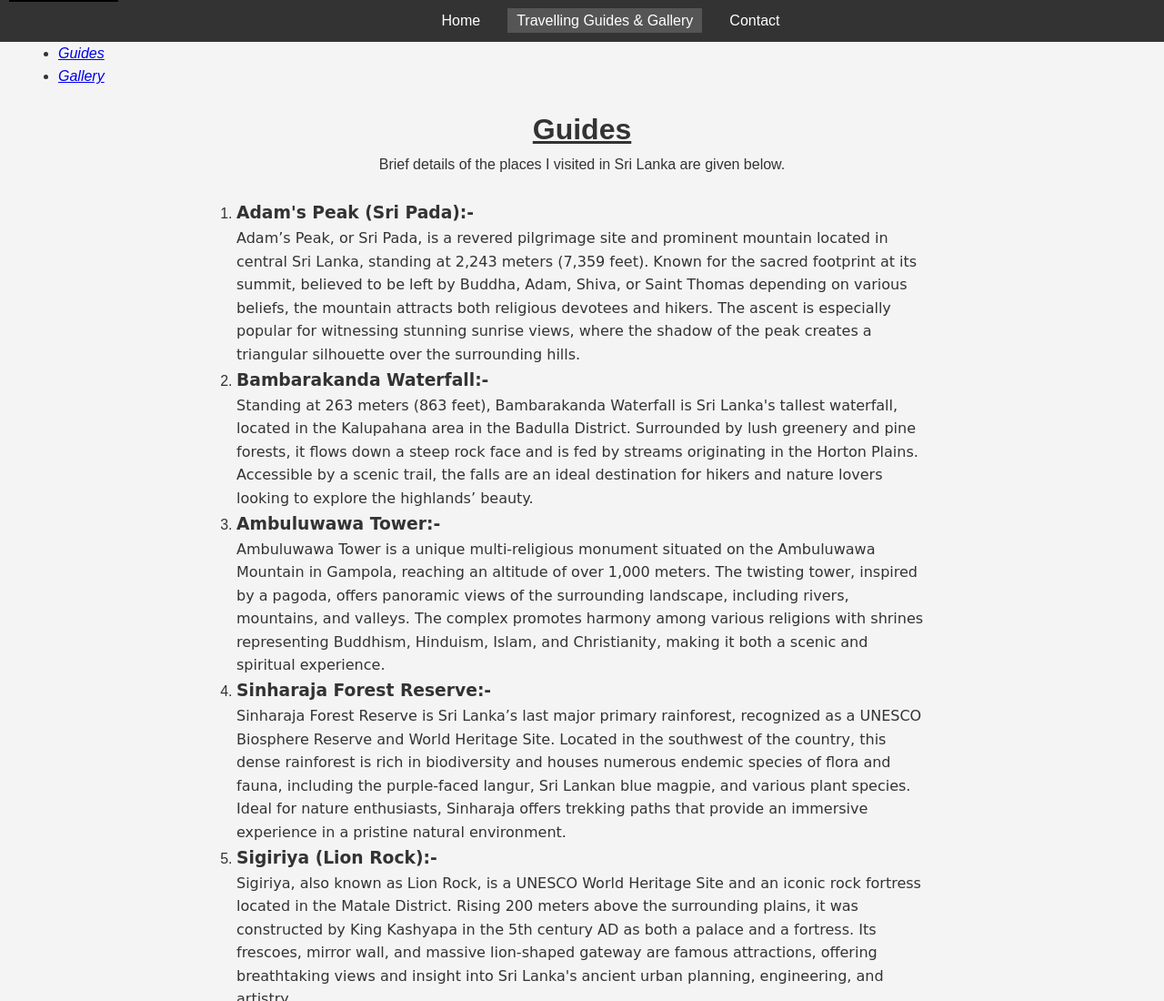
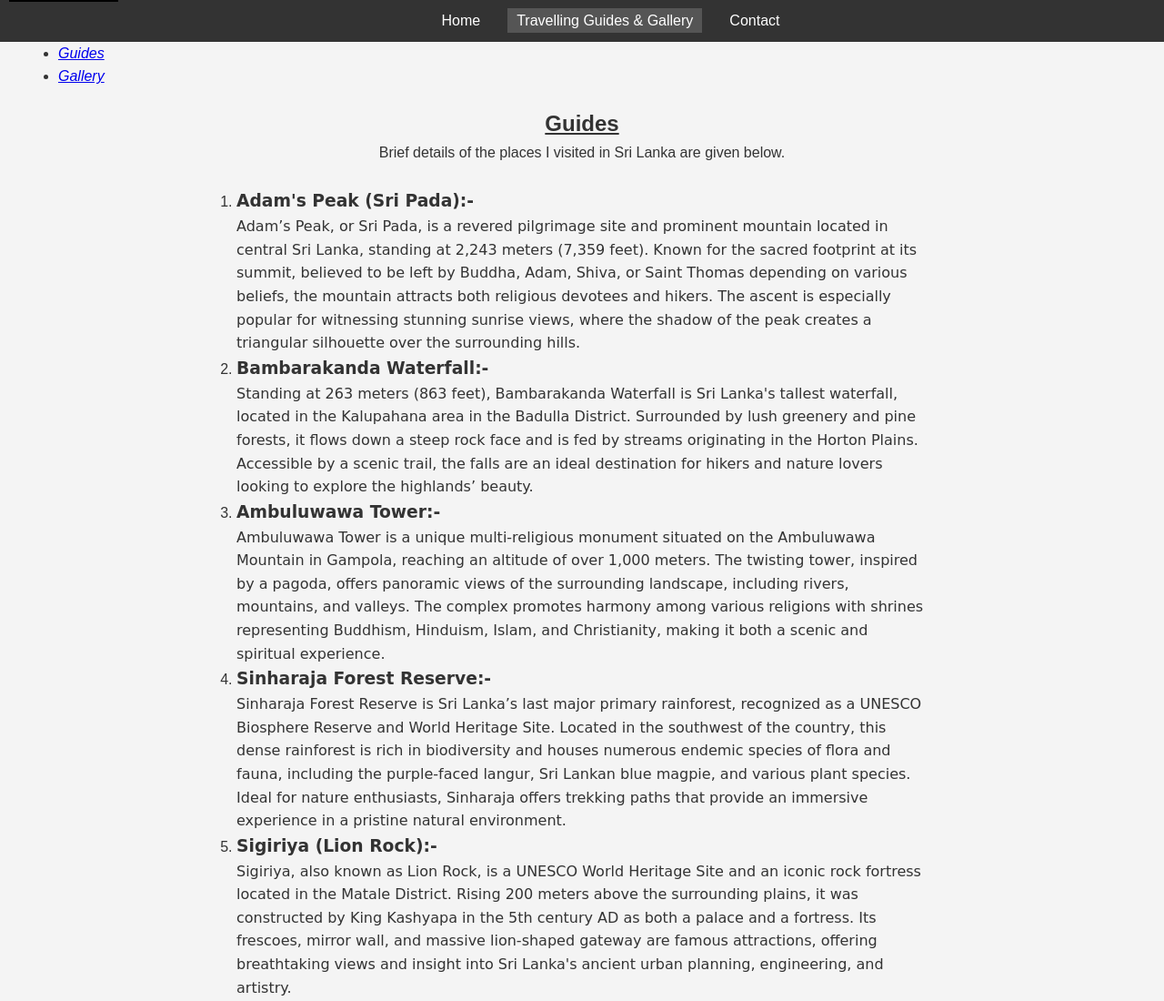
Before and after one commit to HR183/Final-Project-Coursera-CSS, a plain HTML site: page gallery.html in a window 1280 px wide. Shown: the top 1100 px of the page at 91% size. Drawn offline with Linux system fonts and the light colour scheme.

Commit message:
Update gallery.html

```diff
--- a/gallery.html
+++ b/gallery.html
@@ -25,7 +25,7 @@
 
 <main id="guides" >
 
-    <h1><ins>Guides</ins></h1>
+    <h2><ins>Guides</ins></h2>
     <p>Brief details of the places I visited in Sri Lanka are given below.</p> <br>
 
     <ol>
```
